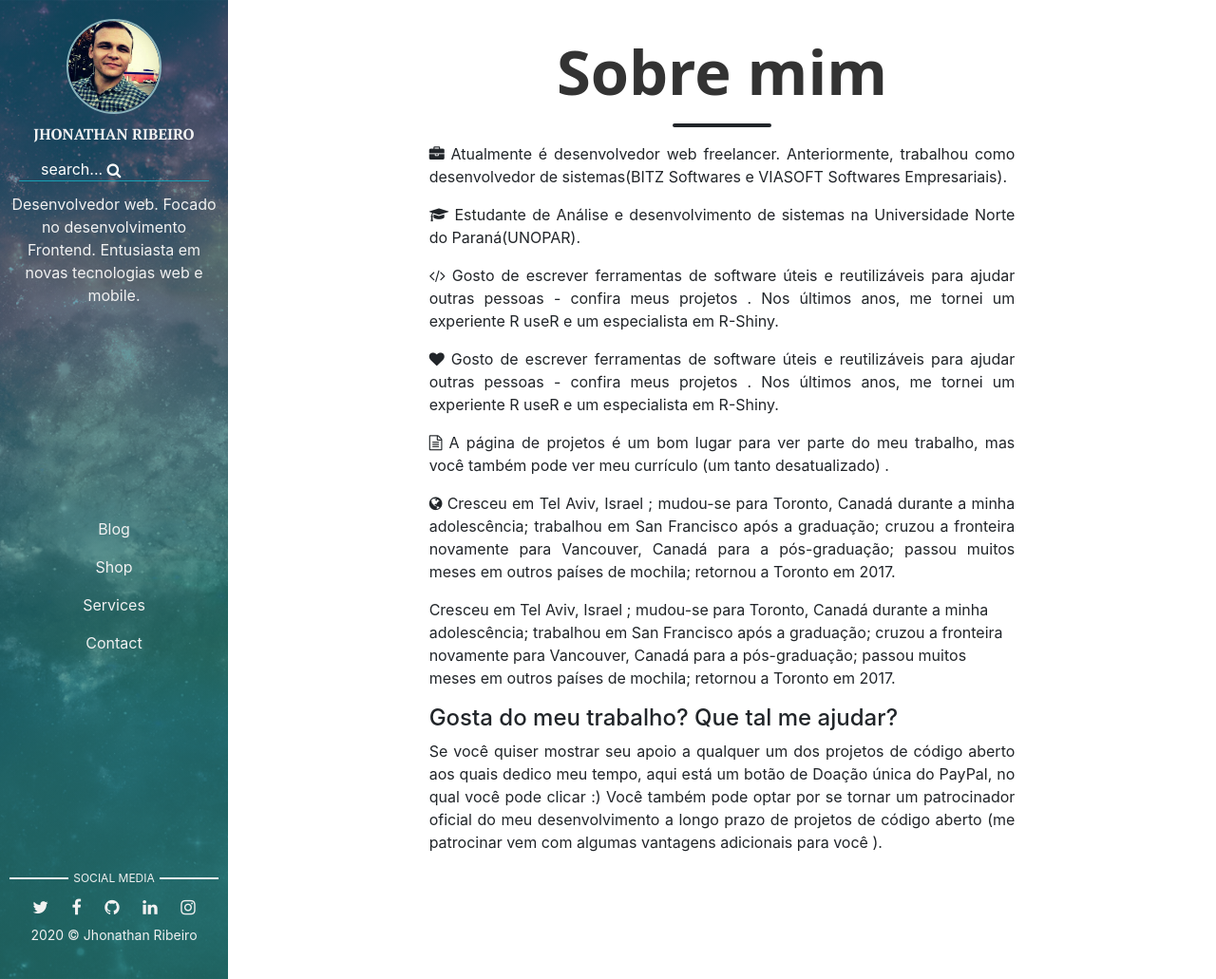
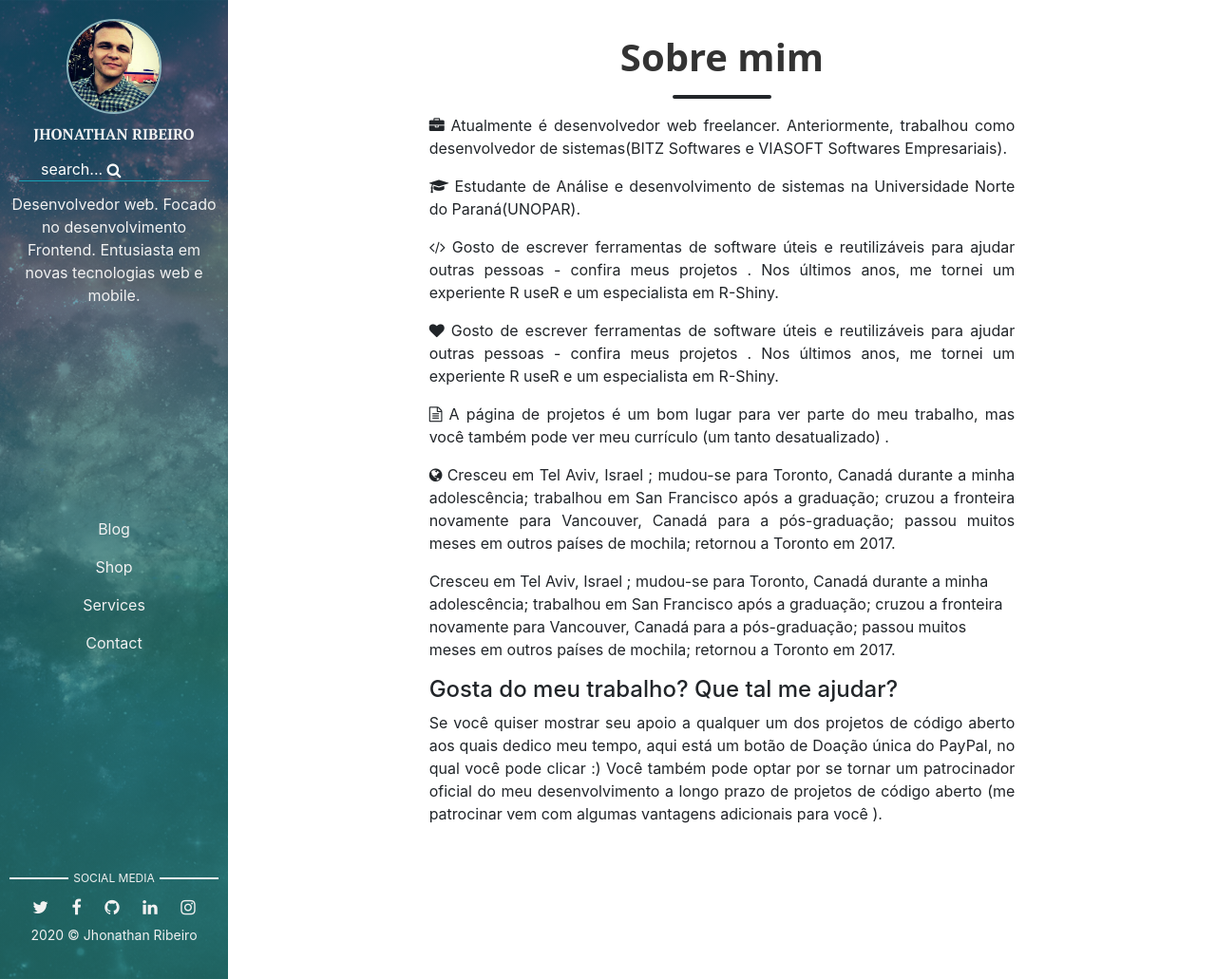
Before and after one commit to JhonathanRibeiro/blog, a Jekyll site: the page built from pages/about.html, in a window 1280 px wide and 1031 px high. Shown: the whole window at 95% size. Built offline with Jekyll 4.4.1, drawn with Linux system fonts in a browser that asks for light colours; comment, search, counter and statistics services are not loaded.

Commit message:
Update main.css font-size h1

```diff
--- a/assets/css/main.css
+++ b/assets/css/main.css
@@ -855,7 +855,7 @@ p.about-text {
   text-align: justify;
 }
   h1.page-title {
-    font-size: 65px;
+    /* font-size: 65px; */
     color: #333;
     font-family:'Open Sans', 'Helvetica Neue', Helvetica, Arial, sans-serif;
     font-weight: 800;
```
